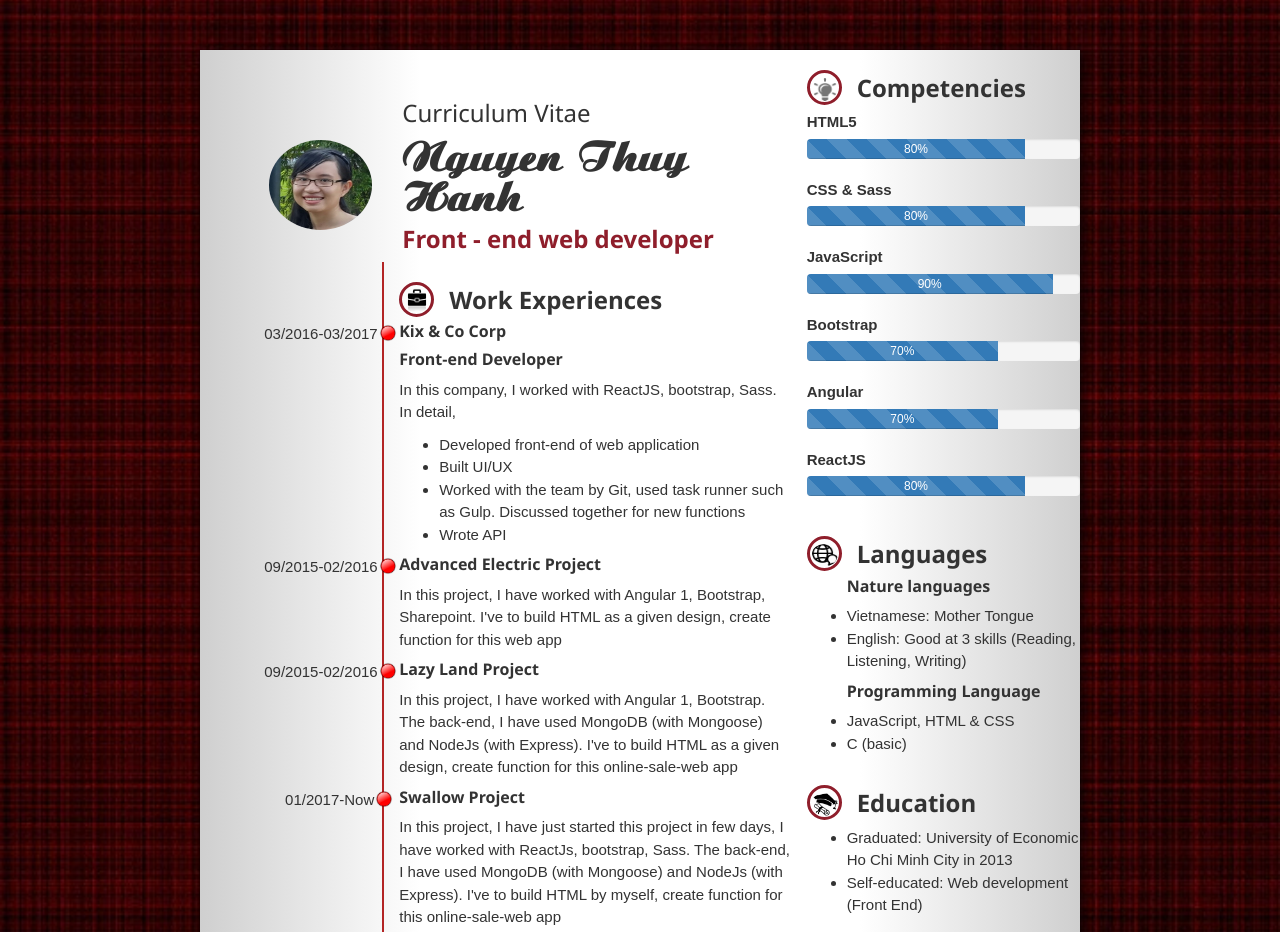
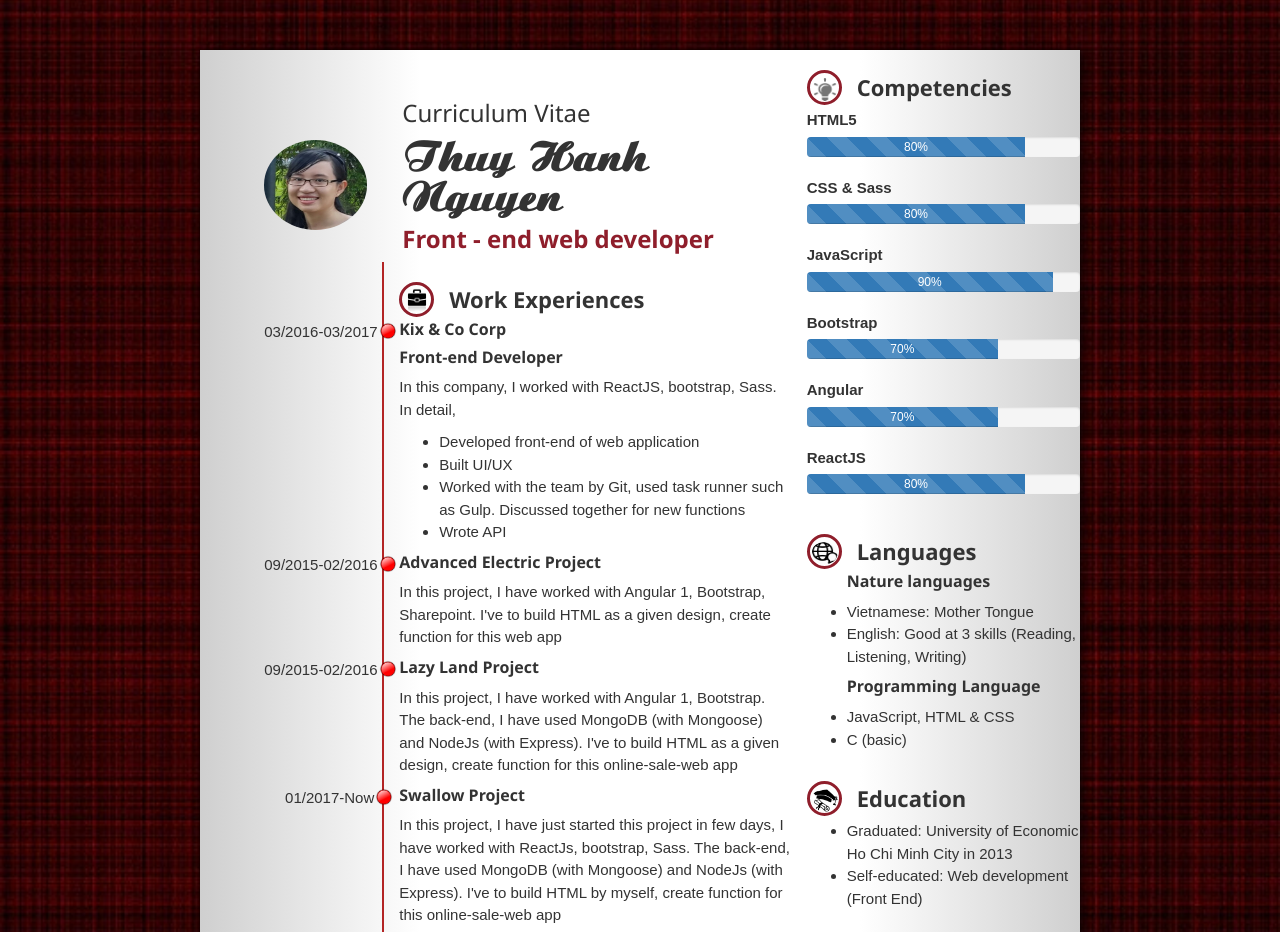
Before and after one commit to nguyenthuyhanh0805/CV, a website: page public/cv.html in a window 1280 px wide. Shown: the top 932 px of the page. Drawn offline with nearby package versions, Linux system fonts and the light colour scheme.

Commit message:
complete cv.html

```diff
--- a/public/cv.html
+++ b/public/cv.html
@@ -27,7 +27,7 @@
                         </div>
                         <div class="col-xs-8 .col-sm-8 col-md-8 col-lg-8">
                             <h3 class="title">Curriculum Vitae</h3>
-                            <h1 class="full-name">Nguyen Thuy Hanh</h1>
+                            <h1 class="full-name">Thuy Hanh Nguyen</h1>
                             <h3 class="job-position">Front - end web developer</h3>
                         </div>
                         <div class="work-experience">
--- a/public/style.css
+++ b/public/style.css
@@ -57,7 +57,7 @@ body{
 .img-profile{
     border-radius: 150%;
     float: right;
-    margin-top: 90px;
+    margin:90px 5px 0px 5px;
     width: 60%;
     height: 90px;
 }
@@ -85,13 +85,13 @@ body{
     margin-left: 50px;
     margin-top: -30px;
     font-weight: 600;
-    font-size:24px
+    font-size:22px
 }
 .title2{
     margin-left: 50px;
     margin-top: -30px;
     font-weight: 600;
-    font-size: 24px
+    font-size: 22px
 
 }
 .title3{
```
